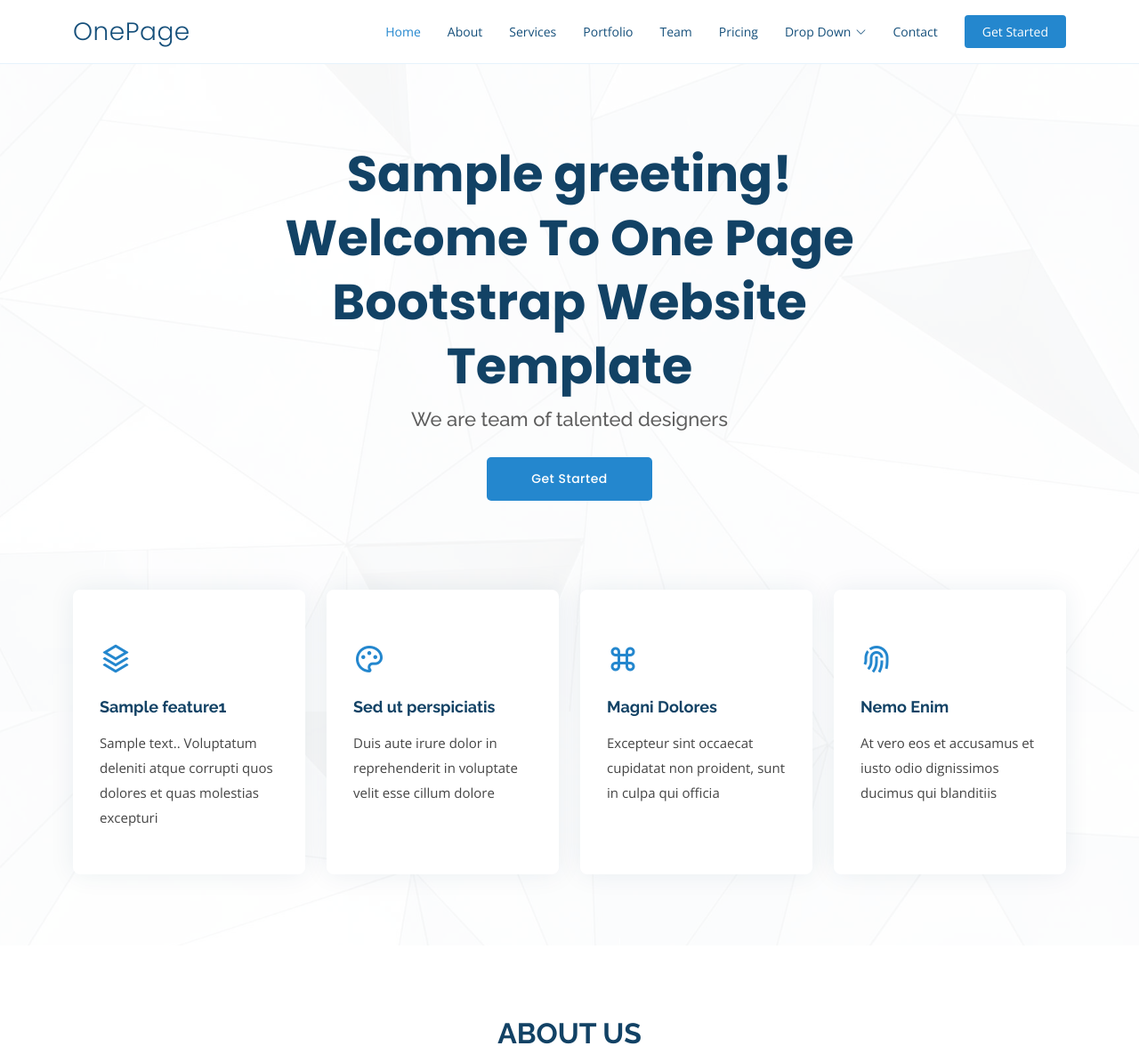
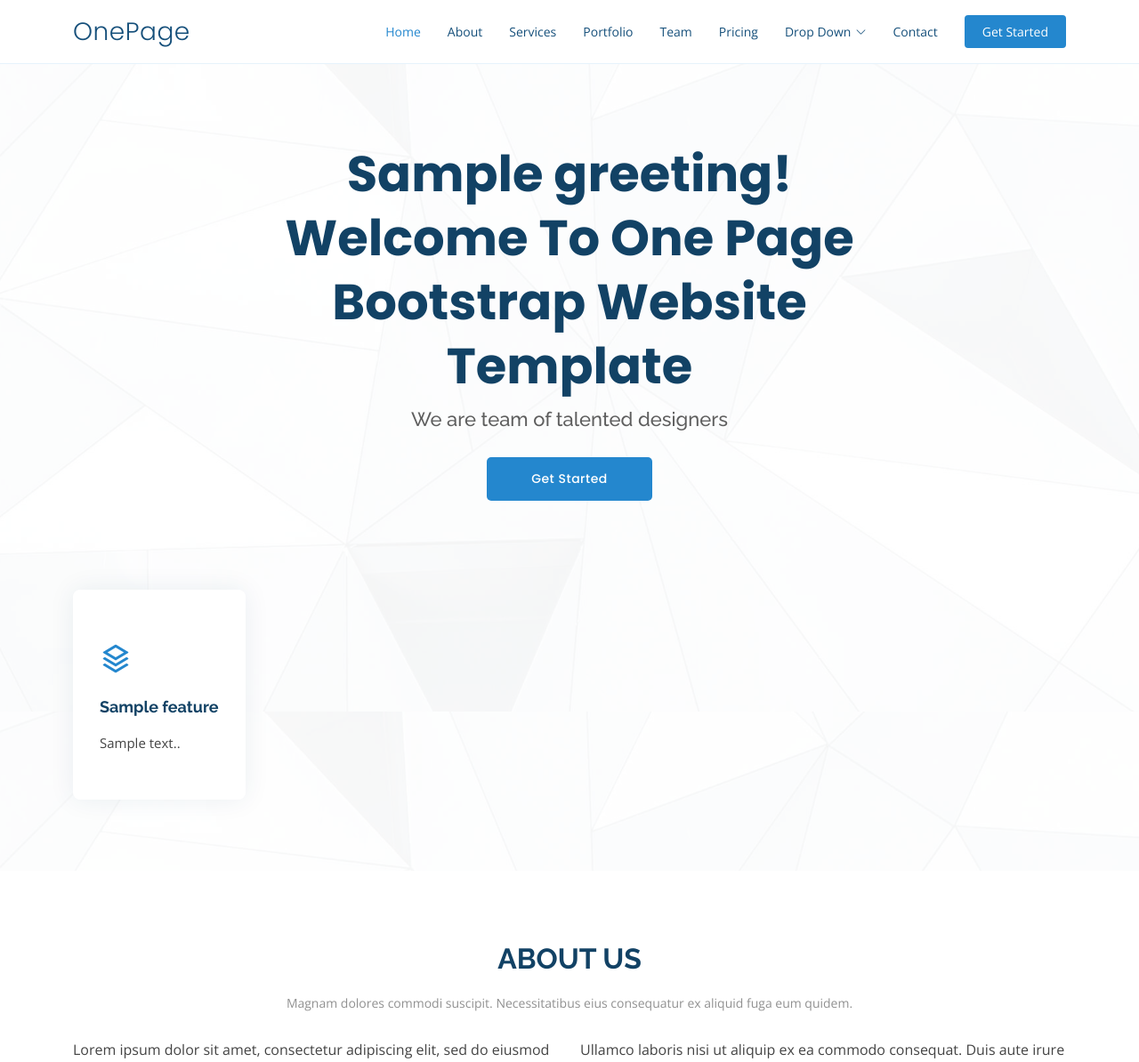
Before and after one commit to ethan-lamwah/Django-py, a Django app: template myproject/templates/index.html in a window 1280 px wide. Shown: the top 1194 px of the page at 89% size. Run offline with Django 3.2, Linux system fonts and the light colour scheme; the template is opened without the code that fills it: most values are stand-ins (such as "Sample title", 1, 10 or a date in 2020); some libraries are stand-ins or nearby versions.

Commit message:
dynamically generate elements using for loop

```diff
--- a/myproject/templates/index.html
+++ b/myproject/templates/index.html
@@ -95,38 +95,15 @@
       </div>
 
       <div class="row icon-boxes">
+        {% for feature in features %}
         <div class="col-md-6 col-lg-3 d-flex align-items-stretch mb-5 mb-lg-0" data-aos="zoom-in" data-aos-delay="200">
           <div class="icon-box">
             <div class="icon"><i class="ri-stack-line"></i></div>
-            <h4 class="title"><a href="">{{feature1.name}}</a></h4>
-            <p class="description">{{feature1.details}}. Voluptatum deleniti atque corrupti quos dolores et quas molestias excepturi</p>
+            <h4 class="title"><a href="">{{feature.name}}</a></h4>
+            <p class="description">{{feature.details}}.</p>
           </div>
         </div>
-
-        <div class="col-md-6 col-lg-3 d-flex align-items-stretch mb-5 mb-lg-0" data-aos="zoom-in" data-aos-delay="300">
-          <div class="icon-box">
-            <div class="icon"><i class="ri-palette-line"></i></div>
-            <h4 class="title"><a href="">Sed ut perspiciatis</a></h4>
-            <p class="description">Duis aute irure dolor in reprehenderit in voluptate velit esse cillum dolore</p>
-          </div>
-        </div>
-
-        <div class="col-md-6 col-lg-3 d-flex align-items-stretch mb-5 mb-lg-0" data-aos="zoom-in" data-aos-delay="400">
-          <div class="icon-box">
-            <div class="icon"><i class="ri-command-line"></i></div>
-            <h4 class="title"><a href="">Magni Dolores</a></h4>
-            <p class="description">Excepteur sint occaecat cupidatat non proident, sunt in culpa qui officia</p>
-          </div>
-        </div>
-
-        <div class="col-md-6 col-lg-3 d-flex align-items-stretch mb-5 mb-lg-0" data-aos="zoom-in" data-aos-delay="500">
-          <div class="icon-box">
-            <div class="icon"><i class="ri-fingerprint-line"></i></div>
-            <h4 class="title"><a href="">Nemo Enim</a></h4>
-            <p class="description">At vero eos et accusamus et iusto odio dignissimos ducimus qui blanditiis</p>
-          </div>
-        </div>
-
+        {% endfor %}
       </div>
     </div>
   </section><!-- End Hero -->
```
Also changed, not shown: myproject/myapp/views.py (+20 -3 lines).
